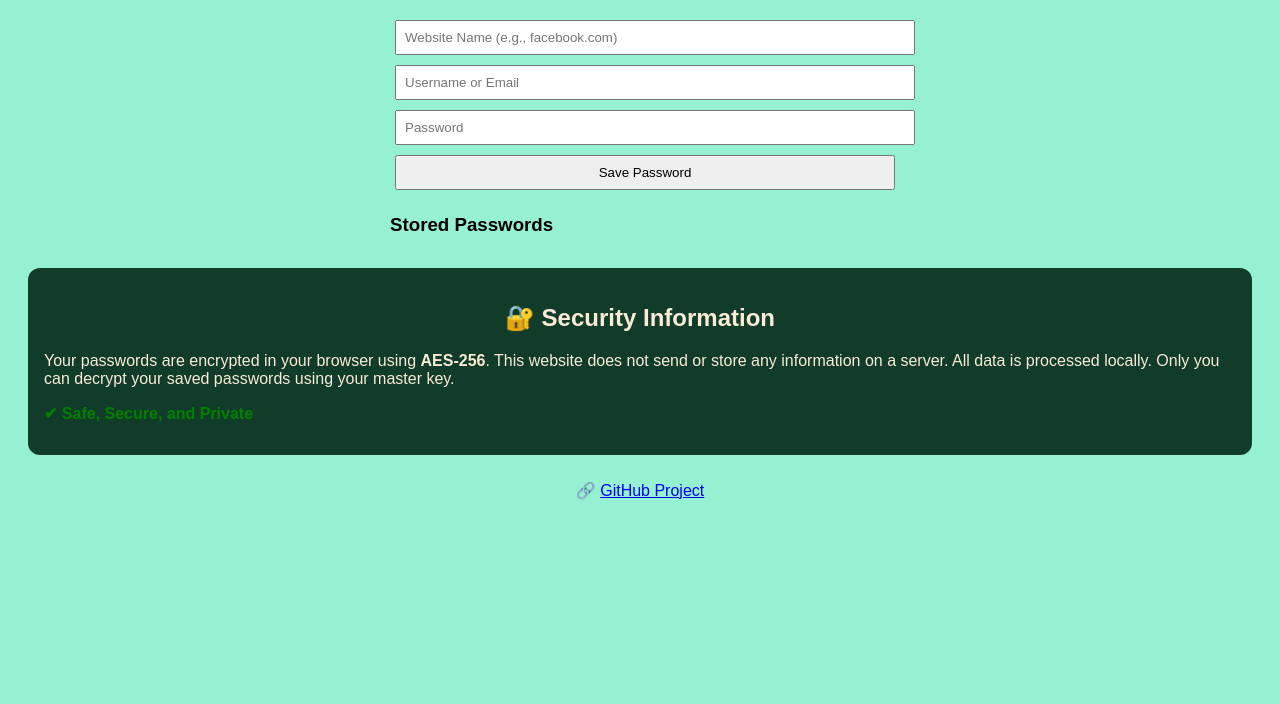
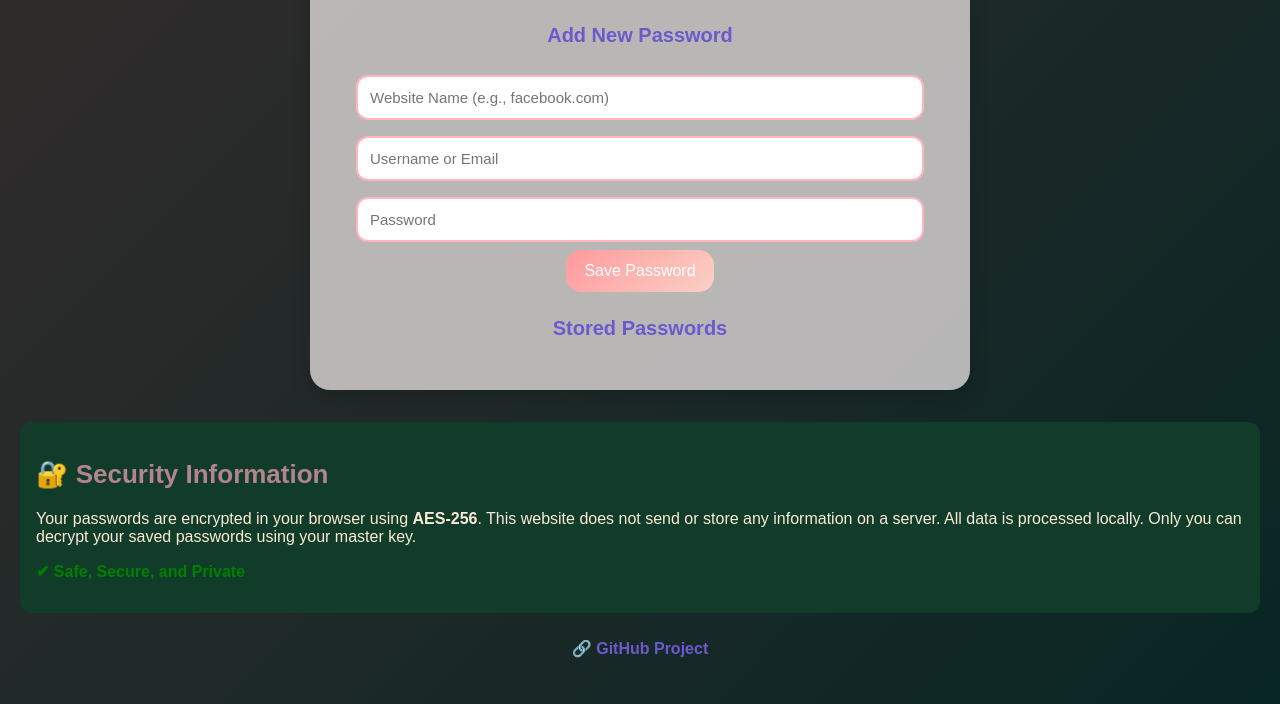
Before and after one commit to afomi23/secure-password-manager, a plain HTML site: page index.html in a window 1280 px wide. Shown: the part 185-889 px from the top of the page. Before the commit the page ends 800 px from the top, so only its background shows below. Drawn offline with nearby package versions, Linux system fonts and the light colour scheme.

Commit message:
index.html

```diff
--- a/index.html
+++ b/index.html
@@ -7,37 +7,94 @@
     <script src="https://cdnjs.cloudflare.com/ajax/libs/crypto-js/4.1.1/crypto-js.min.js"></script>
     <style>
        body {
-            font-family: sans-serif;
-           background: #96f1d3;
+    font-family: "Poppins", sans-serif;
+    background: linear-gradient(135deg, #342c2c, #082624);
+    margin: 0;
     padding: 20px;
+    color: #333;
 }
 
-        h2 {
+/* Container styling */
+.container {
+    max-width: 600px;
+    margin: auto;
+    background: #e0dadacc;
+    padding: 30px;
+    border-radius: 20px;
+    box-shadow: 0 8px 20px rgba(0, 0, 0, 0.15);
     text-align: center;
 }
 
-        input,
-        button {
-            padding: 8px;
-            margin: 5px;
-            width: 100%;
+/* Headings */
+h2 {
+    font-size: 26px;
+    font-weight: 700;
+    color: #b3848e;
+    margin-bottom: 20px;
 }
 
-        .entry {
-            background: #fff;
-            padding: 10px;
-            margin: 10px 0;
-            border-radius: 5px;
+h3 {
+    font-size: 20px;
+    color: #6a5acd;
+    margin-top: 25px;
 }
 
-        .entry strong {
-            display: block;
+/* Input fields */
+input[type="text"],
+input[type="password"] {
+    width: 90%;
+    padding: 12px;
+    margin: 8px 0;
+    border-radius: 12px;
+    border: 2px solid #ffb6c1;
+    outline: none;
+    font-size: 15px;
+    transition: 0.3s;
 }
 
-        .container {
-            max-width: 500px;
-            margin: auto;
+input:focus {
+    border-color: #ff6f91;
+    box-shadow: 0 0 8px #ffb6c1;
 }
+
+/* Button */
+button, input[type="submit"] {
+    background: linear-gradient(135deg, #ff9a9e, #fad0c4);
+    border: none;
+    color: white;
+    padding: 12px 18px;
+    font-size: 16px;
+    border-radius: 15px;
+    cursor: pointer;
+    transition: 0.3s;
+}
+
+button:hover, input[type="submit"]:hover {
+    background: linear-gradient(135deg, #fad0c4, #ff9a9e);
+    transform: scale(1.05);
+}
+
+/* Security info box */
+.security-box {
+    background: #000000;
+    padding: 20px;
+    border-radius: 15px;
+    margin-top: 20px;
+    box-shadow: 0 4px 10px rgba(0,0,0,0.1);
+    text-align: left;
+}
+
+/* Links */
+a {
+    color: #6a5acd;
+    text-decoration: none;
+    font-weight: bold;
+}
+
+a:hover {
+    text-decoration: underline;
+}
+
     </style>
 </head>
 
```
Lines whose indentation alone changed are shown as unchanged.
